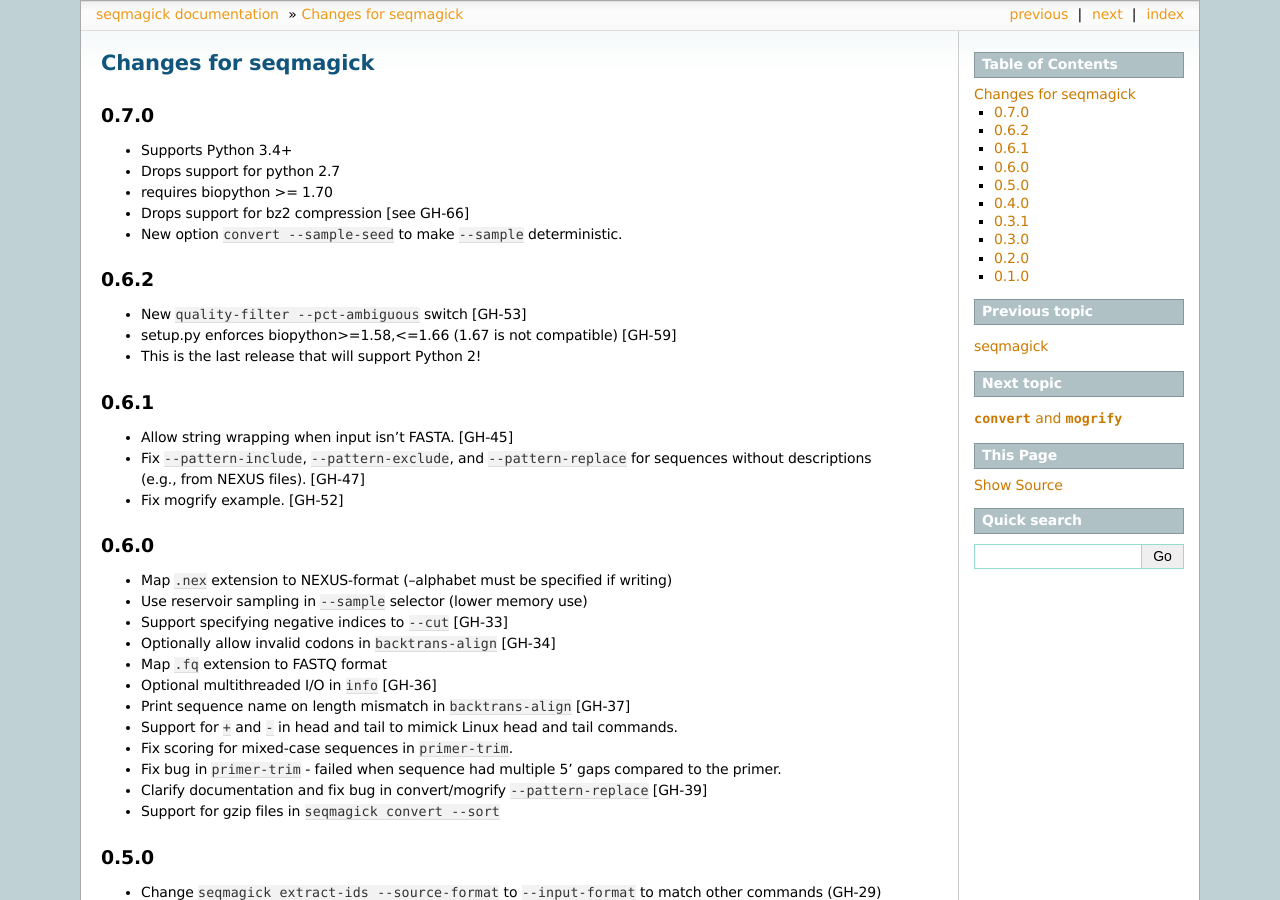
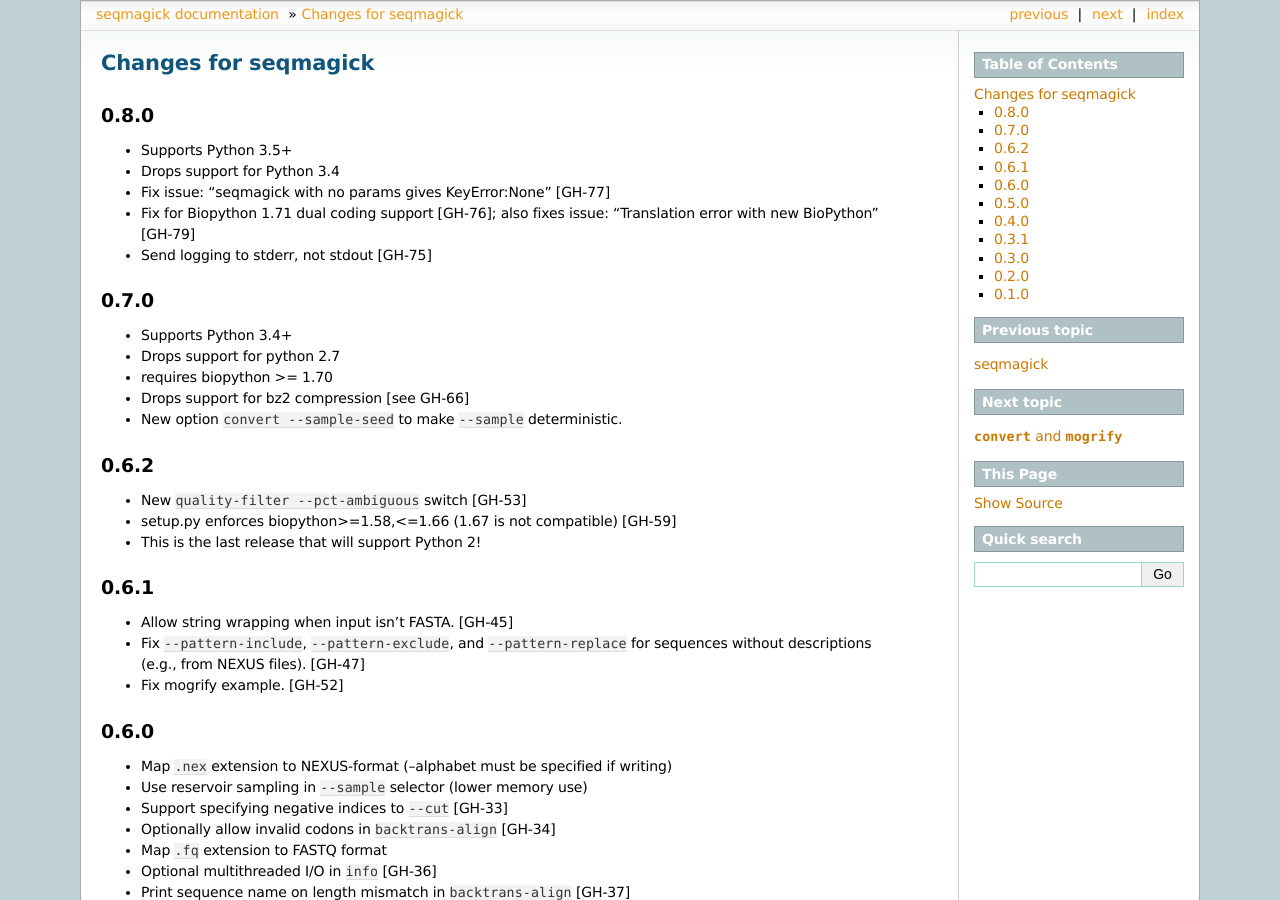
Before and after one commit to fhcrc/seqmagick, a Sphinx documentation site: the page built from docs/changelog.rst, in a window 1280 px wide and 900 px high. Built offline with Sphinx 7.4.7, drawn with Linux system fonts in a browser that asks for light colours.

Commit message:
update docs to reflect 0.8.0

```diff
--- a/docs/changelog.rst
+++ b/docs/changelog.rst
@@ -1,5 +1,14 @@
 Changes for seqmagick
 =====================
+
+0.8.0
+-----
+
+* Supports Python 3.5+
+* Drops support for Python 3.4
+* Fix issue: "seqmagick with no params gives KeyError:None" [GH-77]
+* Fix for Biopython 1.71 dual coding support [GH-76]; also fixes issue: "Translation error with new BioPython" [GH-79]
+* Send logging to stderr, not stdout [GH-75]
 
 0.7.0
 -----
--- a/docs/index.rst
+++ b/docs/index.rst
@@ -59,10 +59,10 @@
 
     pip install git+https://github.com/fhcrc/seqmagick.git@master#egg-info=seqmagick
 
-Note that as of version 0.7.0, this package requires Python 3.4+. If
+Note that as of version 0.8.0, this package requires Python 3.5+. If
 you want to use the most recent version compatible with Python 2.7::
 
-  pip install seqmagick==1.6.2
+  pip install seqmagick==0.6.2
 
 Use
 ===
```
